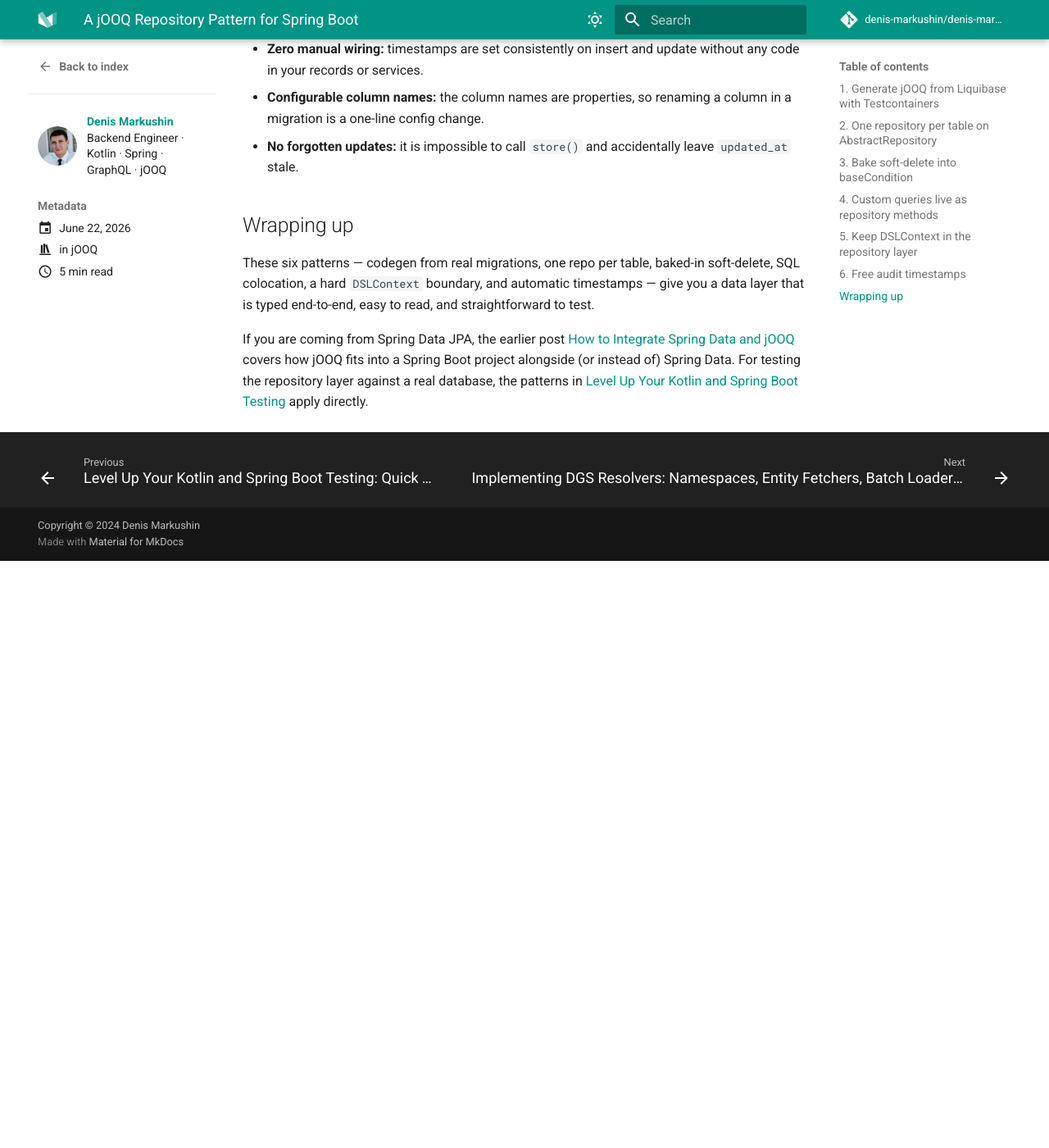
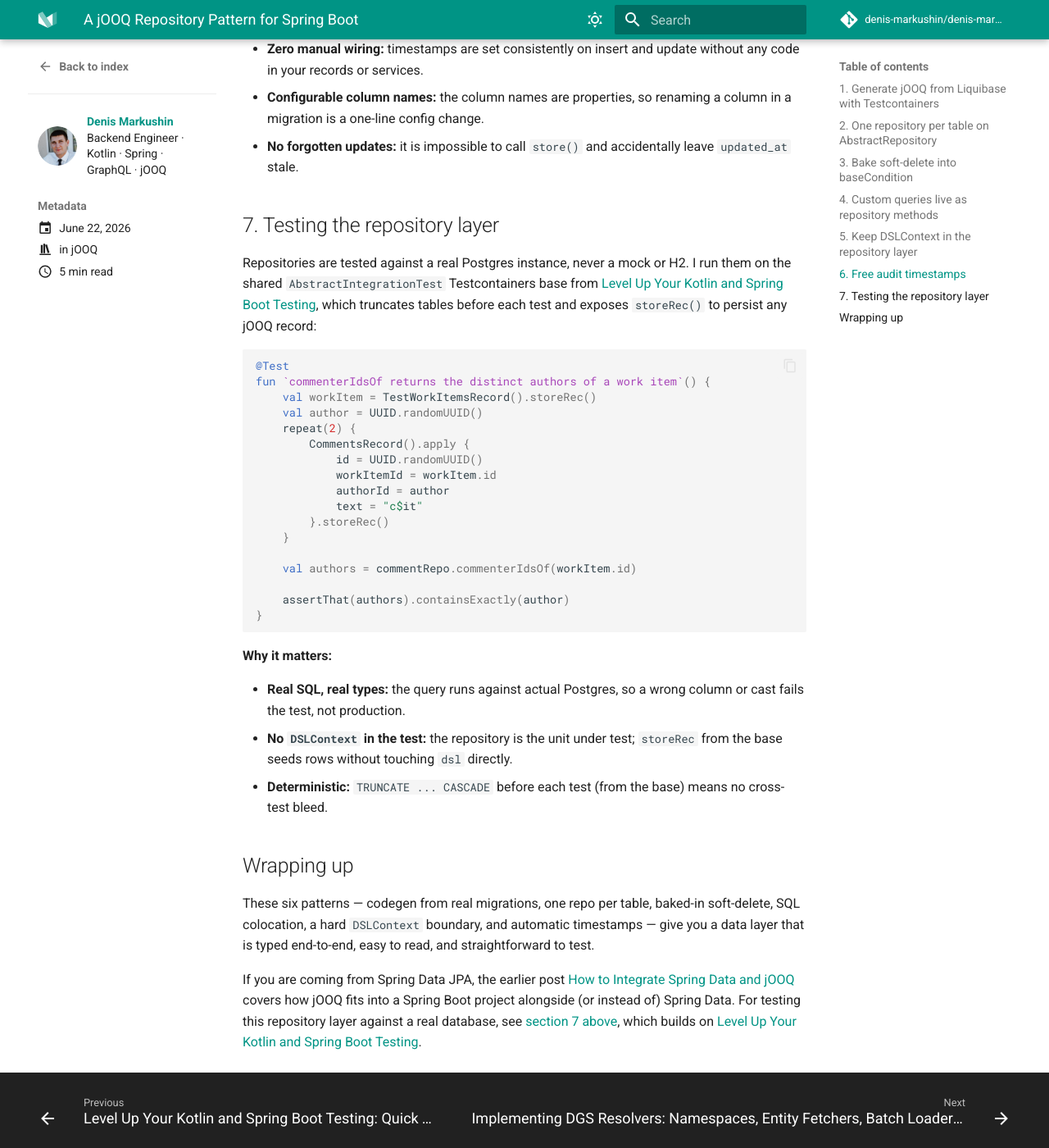
Before and after one commit to denis-markushin/denis-markushin.github.io, an MkDocs documentation site: the page built from docs/posts/2026/06/2026-06-22-jooq-repository-pattern-for-spring-boot.md, in a window 1280 px wide and 1400 px high, scrolled down 4296 px. Shown: the whole window at 82% size. Built offline with MkDocs 1.6.1 and Material for MkDocs 9.7.7, drawn with Linux system fonts in a browser that asks for light colours; comment, search, counter and statistics services are not loaded; before the commit the page ends 4980 px from its top, so only the background shows below that.

Commit message:
docs: add a testing-the-repository section to the jOOQ post
Co-Authored-By: Claude Opus 4.8 <noreply@anthropic.com>

````diff
--- a/docs/posts/2026/06/2026-06-22-jooq-repository-pattern-for-spring-boot.md
+++ b/docs/posts/2026/06/2026-06-22-jooq-repository-pattern-for-spring-boot.md
@@ -163,8 +163,38 @@ dema:
 - **Configurable column names:** the column names are properties, so renaming a column in a migration is a one-line config change.
 - **No forgotten updates:** it is impossible to call `store()` and accidentally leave `updated_at` stale.
 
+## 7. Testing the repository layer
+
+Repositories are tested against a real Postgres instance, never a mock or H2. I run them on the shared `AbstractIntegrationTest` Testcontainers base from [Level Up Your Kotlin and Spring Boot Testing](../../2025/02/2025-02-23-kotlin-and-spring-boot-testing.md#5-integration-tests-on-a-testcontainers-base-class), which truncates tables before each test and exposes `storeRec()` to persist any jOOQ record:
+
+```kotlin
+@Test
+fun `commenterIdsOf returns the distinct authors of a work item`() {
+    val workItem = TestWorkItemsRecord().storeRec()
+    val author = UUID.randomUUID()
+    repeat(2) {
+        CommentsRecord().apply {
+            id = UUID.randomUUID()
+            workItemId = workItem.id
+            authorId = author
+            text = "c$it"
+        }.storeRec()
+    }
+
+    val authors = commentRepo.commenterIdsOf(workItem.id)
+
+    assertThat(authors).containsExactly(author)
+}
+```
+
+**Why it matters:**
+
+- **Real SQL, real types:** the query runs against actual Postgres, so a wrong column or cast fails the test, not production.
+- **No `DSLContext` in the test:** the repository is the unit under test; `storeRec` from the base seeds rows without touching `dsl` directly.
+- **Deterministic:** `TRUNCATE ... CASCADE` before each test (from the base) means no cross-test bleed.
+
 ## Wrapping up
 
 These six patterns — codegen from real migrations, one repo per table, baked-in soft-delete, SQL colocation, a hard `DSLContext` boundary, and automatic timestamps — give you a data layer that is typed end-to-end, easy to read, and straightforward to test.
 
-If you are coming from Spring Data JPA, the earlier post [How to Integrate Spring Data and jOOQ](../../2024/10/2024-10-01-how-to-integrate-spring-data-and-jooq.md) covers how jOOQ fits into a Spring Boot project alongside (or instead of) Spring Data. For testing the repository layer against a real database, the patterns in [Level Up Your Kotlin and Spring Boot Testing](../../2025/02/2025-02-23-kotlin-and-spring-boot-testing.md) apply directly.
+If you are coming from Spring Data JPA, the earlier post [How to Integrate Spring Data and jOOQ](../../2024/10/2024-10-01-how-to-integrate-spring-data-and-jooq.md) covers how jOOQ fits into a Spring Boot project alongside (or instead of) Spring Data. For testing this repository layer against a real database, see [section 7 above](#7-testing-the-repository-layer), which builds on [Level Up Your Kotlin and Spring Boot Testing](../../2025/02/2025-02-23-kotlin-and-spring-boot-testing.md).
````
